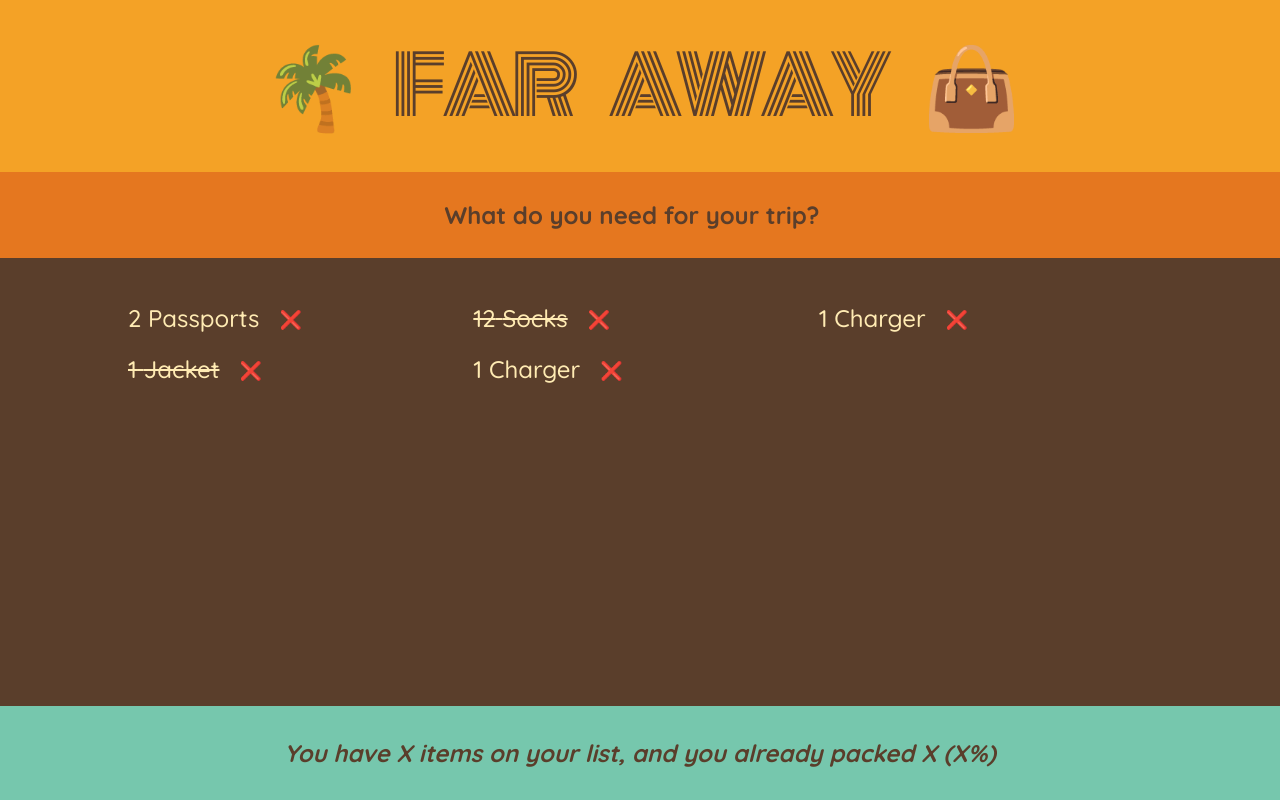
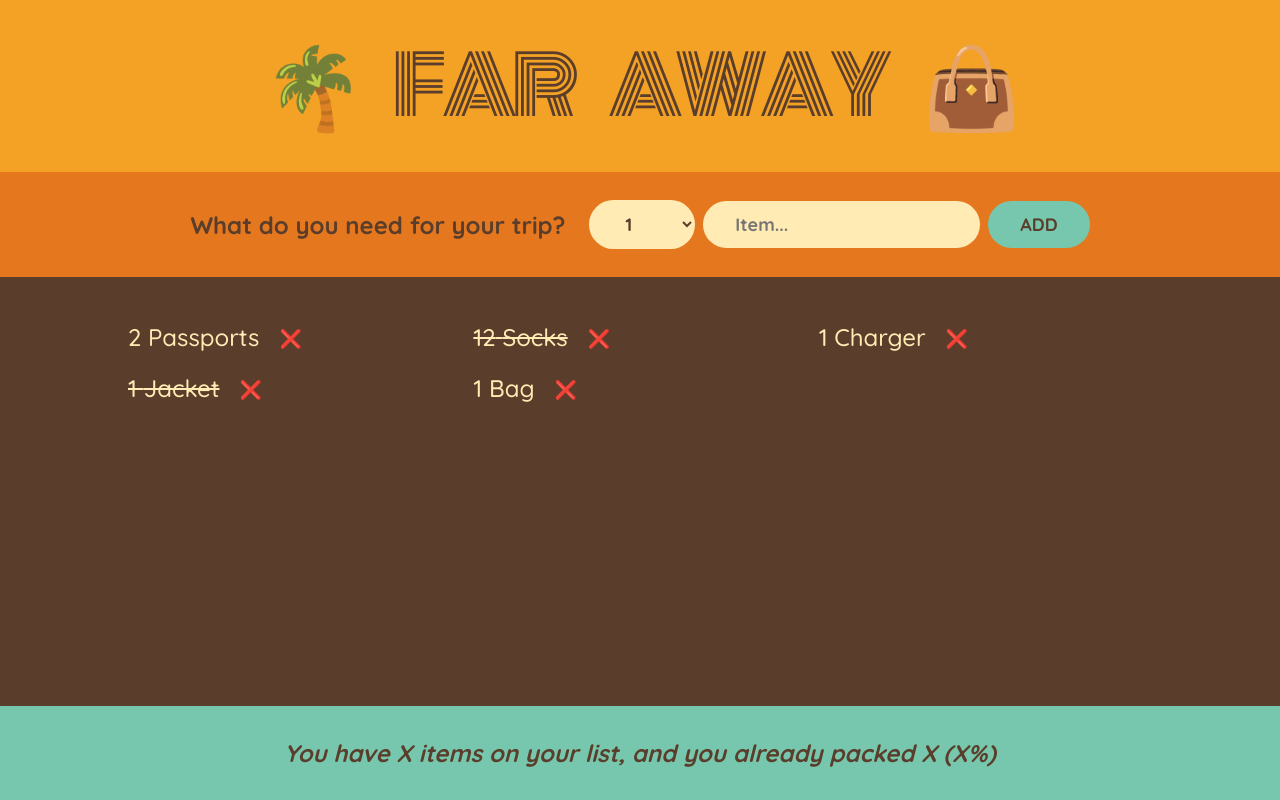
Before and after one commit to TheMarc05/travel-list, a React (Create React App) app: page / in a window 1280 px wide. Built offline with nearby package versions, Linux system fonts and the light colour scheme.

Commit message:
form added

```diff
--- a/src/App.js
+++ b/src/App.js
@@ -1,9 +1,11 @@
+import { useState } from "react";
+
 const initialItems = [
   { id: 1, description: "Passports", quantity: 2, packed: false },
   { id: 2, description: "Socks", quantity: 12, packed: true },
   { id: 3, description: "Charger", quantity: 1, packed: false },
   { id: 4, description: "Jacket", quantity: 1, packed: true },
-  { id: 5, description: "Charger", quantity: 1, packed: false },
+  { id: 5, description: "Bag", quantity: 1, packed: false },
 ];
 
 export default function App() {
@@ -22,10 +24,38 @@
 }
 
 function Form() {
+  const [description, setDescription] = useState("");
+  const [quantity, setQuantity] = useState(1);
+
+  function handleSubmit(e) {
+    e.preventDefault();
+
+    if (!description) return;
+
+    const newItem = { description, quantity, packed: false, id: Date.now() };
+    console.log(newItem);
+
+    setDescription("");
+    setQuantity(1);
+  }
   return (
-    <div className="add-form">
+    <form className="add-form" onSubmit={handleSubmit}>
       <h3>What do you need for your trip?</h3>
-    </div>
+      <select value={quantity} onChange={(e) => setQuantity(e.target.value)}>
+        {Array.from({ length: 20 }, (_, i) => i + 1).map((num) => (
+          <option value={num} key={num}>
+            {num}
+          </option>
+        ))}
+      </select>
+      <input
+        type="text"
+        placeholder="Item..."
+        value={description}
+        onChange={(e) => setDescription(e.target.value)}
+      />
+      <button>Add</button>
+    </form>
   );
 }
 
```
